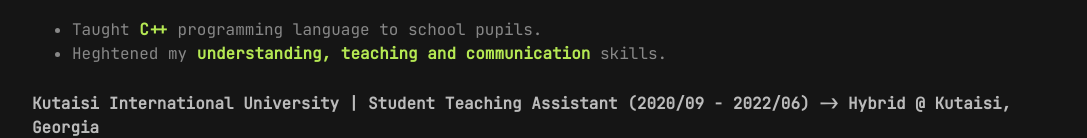
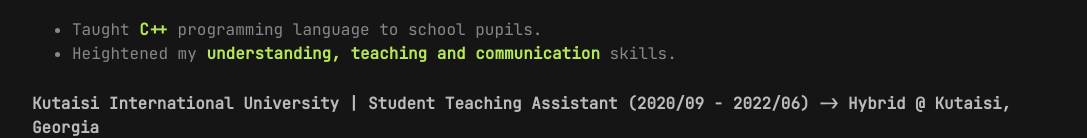
Before and after one commit to memory-hunter/memory-hunter, a plain HTML site: page index.html in a window 1280 px wide. Shown: the part 521-659 px from the top of the page, without its empty margins (96-1183 px from the left). Drawn offline with Linux system fonts and the light colour scheme.

Commit message:
corrections

```diff
--- a/index.html
+++ b/index.html
@@ -24,7 +24,7 @@
 #### Mziuri Computer School | Senior Teacher (2021/09 - 2022/06) -> Remote
 
 - Taught **C++** programming language to school pupils.
-- Heghtened my **understanding, teaching and communication** skills.
+- Heightened my **understanding, teaching and communication** skills.
 
 #### Kutaisi International University | Student Teaching Assistant (2020/09 - 2022/06) -> Hybrid @ Kutaisi, Georgia
 - Was a teaching assistant in 3 courses:
```
